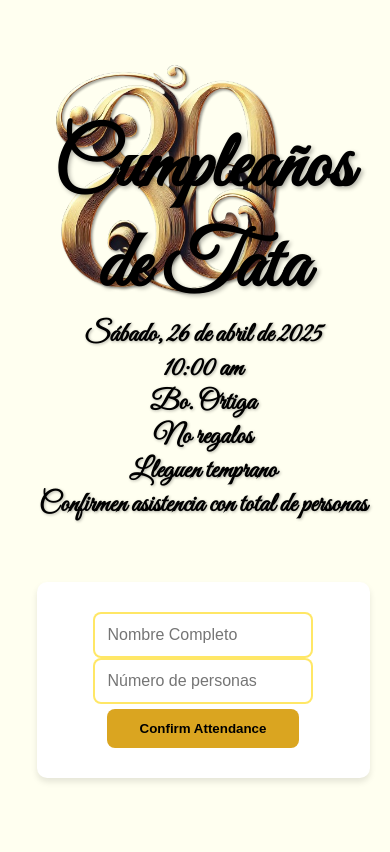
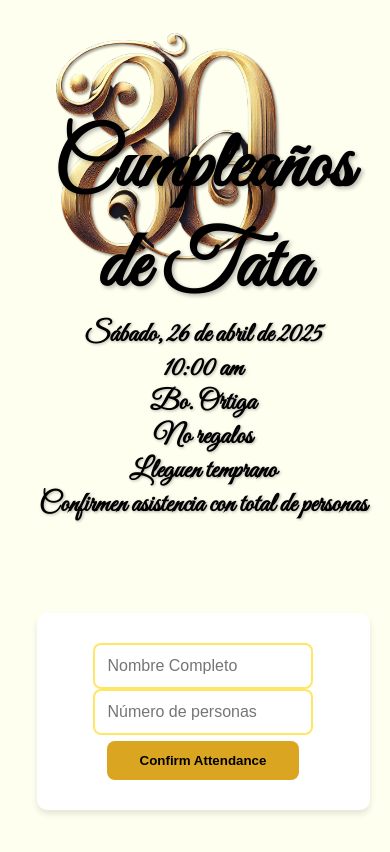
Before and after one commit to arebac/ayabday80, a React (Vite) app: page / in a window 390 px wide. Shown: the top 852 px of the page. Built offline with nearby package versions, Linux system fonts and the light colour scheme.

Commit message:
upload changes

```diff
--- a/src/components/InvitationPage.css
+++ b/src/components/InvitationPage.css
@@ -10,7 +10,7 @@
 
 .containerANDheader {
   width: 90%;
-  height: 70%;
+  height: 50%;
   display: flex;
   flex-direction: row-reverse;
   align-items: center;
@@ -117,6 +117,8 @@
     background-image: url("/image-removebg-preview (1).png");
     background-size: 80%;
     background-position: top left;
+    height: 100%;
+
 
   }
 
```
